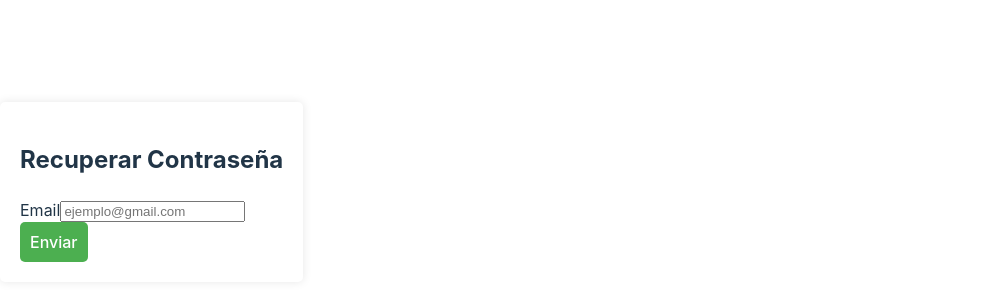
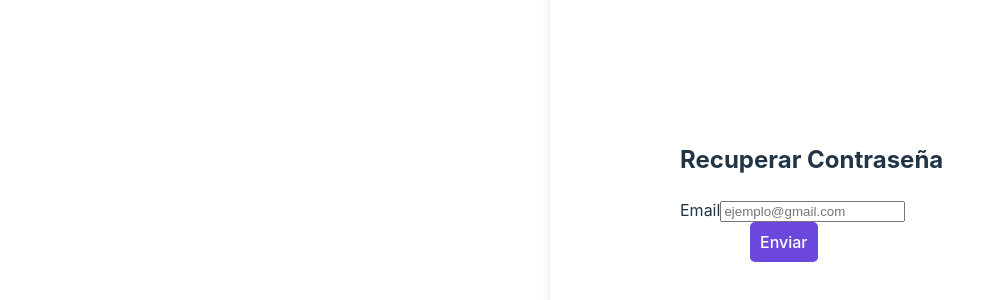
Before and after one commit to eduardoscrs/front-integra2, a React (Vite) app: page /password-recovery in a window 1280 px wide. Shown: the part 208-508 px from the top of the page, without its empty margins (0-985 px from the left). Built offline with nearby package versions, Linux system fonts and the light colour scheme.

Commit message:
Pequeños cambios en Login y en PasswordRecovery

```diff
--- a/src/styles/Login.css
+++ b/src/styles/Login.css
@@ -6,8 +6,8 @@
   box-shadow: 0 15px 8px rgba(0, 0, 0, 0.1);
   text-align: center;
   position: absolute;
-  right: 23%;
-  top: 15%;
+  right: 15%;
+  top: 8%;
 }
 
 .login-logo img {
@@ -119,7 +119,7 @@
   padding: 2rem;
   border-radius: 8px;
   box-shadow: 0 15px 8px rgba(0, 0, 0, 0.1);
-  margin-right: 45%;
+  margin-left: 60px;
 }
 
 .login-image img {
--- a/src/styles/PasswordRecovery.css
+++ b/src/styles/PasswordRecovery.css
@@ -1,4 +1,5 @@
 .password-recovery-page {
+    margin-left: 550px;
     display: flex;
     justify-content: center;
     align-items: center;
@@ -7,19 +8,23 @@
 
   .password-recovery-box {
     background-color: #fff;
-    padding: 20px;
+    padding: 130px;
     box-shadow: 0 0 10px rgba(0, 0, 0, 0.1);
     border-radius: 5px;
   }
 
   .recovery-btn {
-    background-color: #4CAF50;
+    background-color: #6b47dc;
     color: white;
     padding: 10px;
     border: none;
     border-radius: 5px;
     cursor: pointer;
+    margin-left: 70px;
+    bottom: 2;
   }
+
+
 
   .message {
     margin-top: 10px;
```
